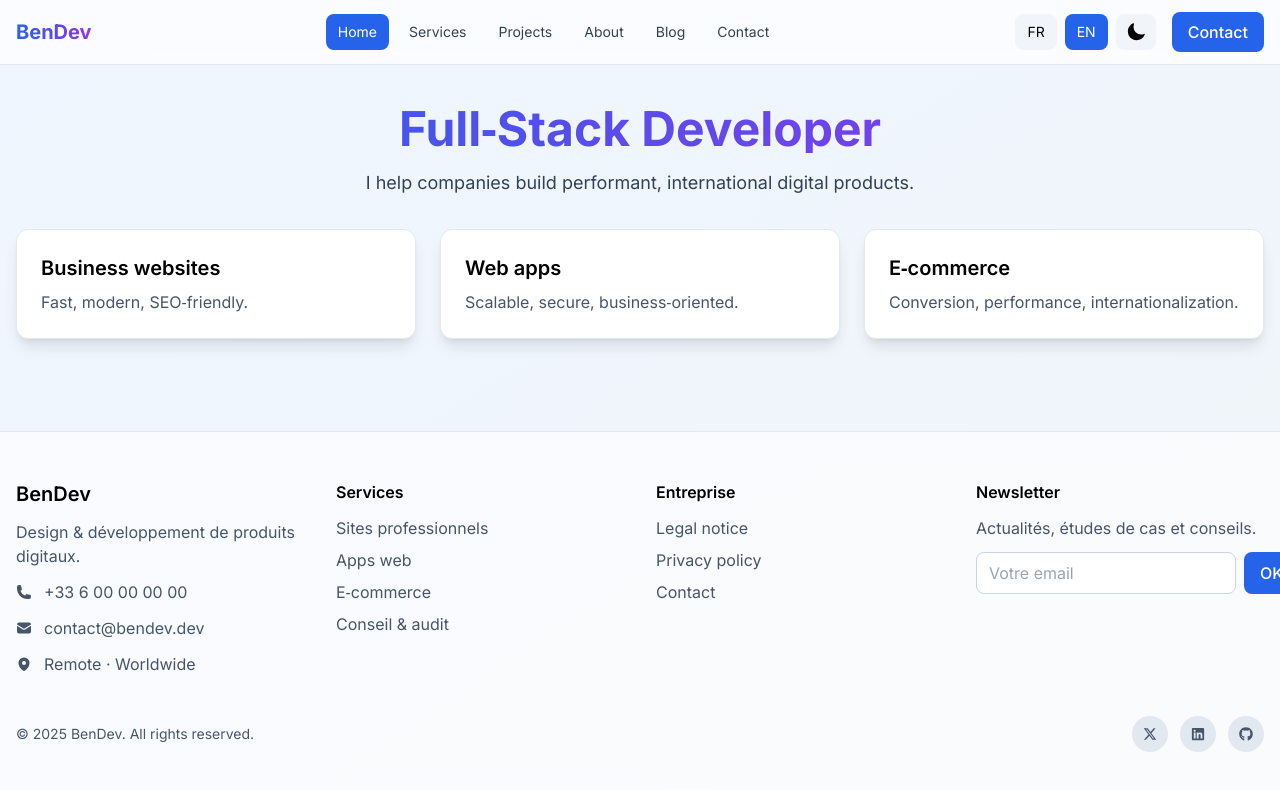
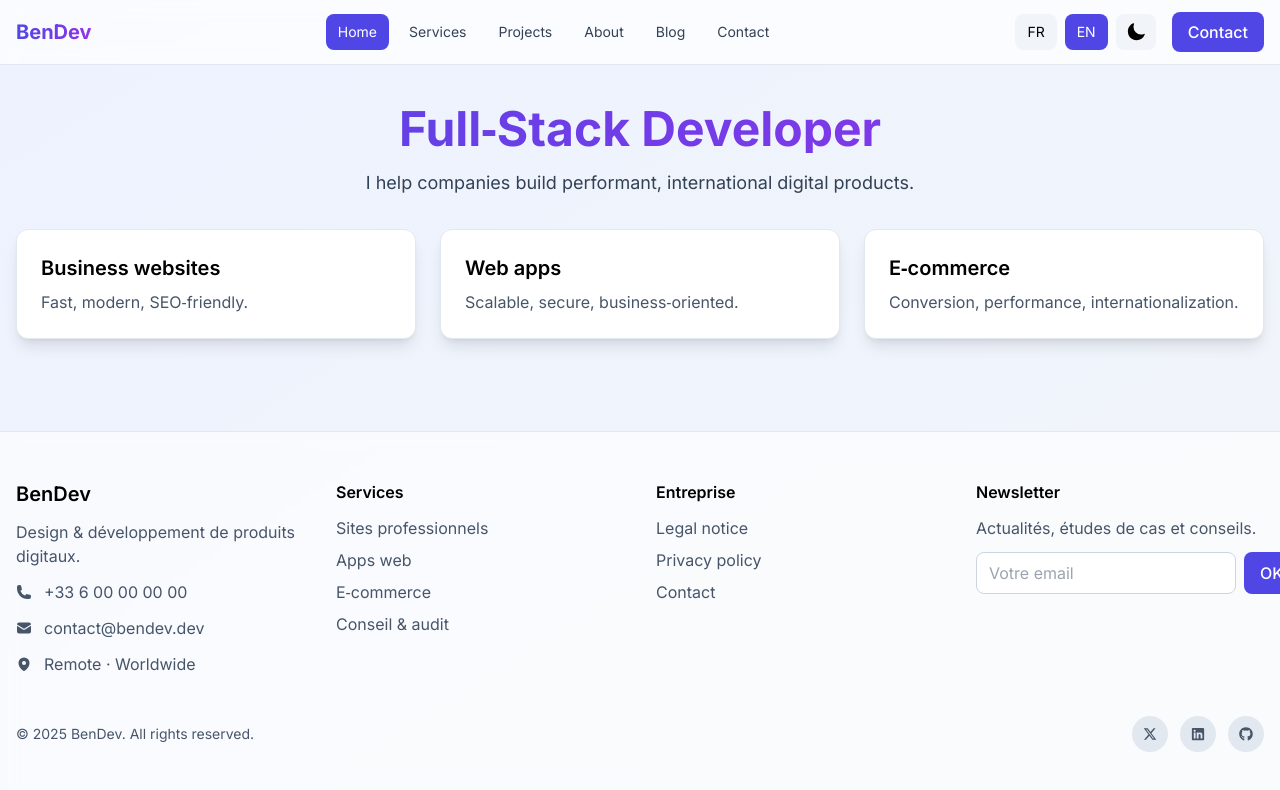
Before and after one commit to azerty-78/Ben-Djibril, a React (Vite) app: page / in a window 1280 px wide. Shown: the top 790 px of the page. Built offline with nearby package versions, Linux system fonts and the light colour scheme.

Commit message:
feat: enhance Tailwind CSS configuration with modern color palette and additional utility colors for accent, success, warning, and danger states

```diff
--- a/tailwind.config.js
+++ b/tailwind.config.js
@@ -9,17 +9,18 @@ export default {
   theme: {
     extend: {
       colors: {
+        // Palette claire/sombre moderne et harmonisée
         primary: {
-          50: '#eff6ff',
-          100: '#dbeafe',
-          200: '#bfdbfe',
-          300: '#93c5fd',
-          400: '#60a5fa',
-          500: '#3b82f6',
-          600: '#2563eb',
-          700: '#1d4ed8',
-          800: '#1e40af',
-          900: '#1e3a8a',
+          50: '#eef2ff',
+          100: '#e0e7ff',
+          200: '#c7d2fe',
+          300: '#a5b4fc',
+          400: '#818cf8',
+          500: '#6366f1', // Indigo moderne
+          600: '#4f46e5',
+          700: '#4338ca',
+          800: '#3730a3',
+          900: '#312e81',
         },
         secondary: {
           50: '#f8fafc',
@@ -27,12 +28,60 @@ export default {
           200: '#e2e8f0',
           300: '#cbd5e1',
           400: '#94a3b8',
-          500: '#64748b',
+          500: '#64748b', // Slate
           600: '#475569',
           700: '#334155',
           800: '#1e293b',
           900: '#0f172a',
-        }
+        },
+        accent: {
+          50: '#fff1f2',
+          100: '#ffe4e6',
+          200: '#fecdd3',
+          300: '#fda4af',
+          400: '#fb7185',
+          500: '#f43f5e', // Rose punchy
+          600: '#e11d48',
+          700: '#be123c',
+          800: '#9f1239',
+          900: '#881337',
+        },
+        success: {
+          50: '#ecfdf5',
+          100: '#d1fae5',
+          200: '#a7f3d0',
+          300: '#6ee7b7',
+          400: '#34d399',
+          500: '#10b981',
+          600: '#059669',
+          700: '#047857',
+          800: '#065f46',
+          900: '#064e3b',
+        },
+        warning: {
+          50: '#fffbeb',
+          100: '#fef3c7',
+          200: '#fde68a',
+          300: '#fcd34d',
+          400: '#fbbf24',
+          500: '#f59e0b',
+          600: '#d97706',
+          700: '#b45309',
+          800: '#92400e',
+          900: '#78350f',
+        },
+        danger: {
+          50: '#fef2f2',
+          100: '#fee2e2',
+          200: '#fecaca',
+          300: '#fca5a5',
+          400: '#f87171',
+          500: '#ef4444',
+          600: '#dc2626',
+          700: '#b91c1c',
+          800: '#991b1b',
+          900: '#7f1d1d',
+        },
       },
       fontFamily: {
         sans: ['Inter', 'system-ui', 'sans-serif'],
```
